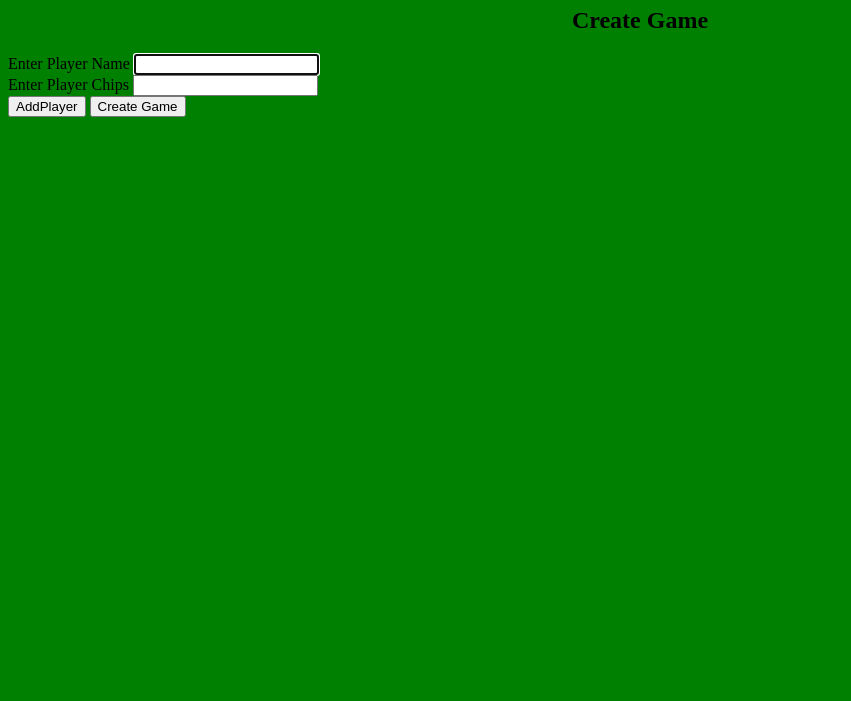
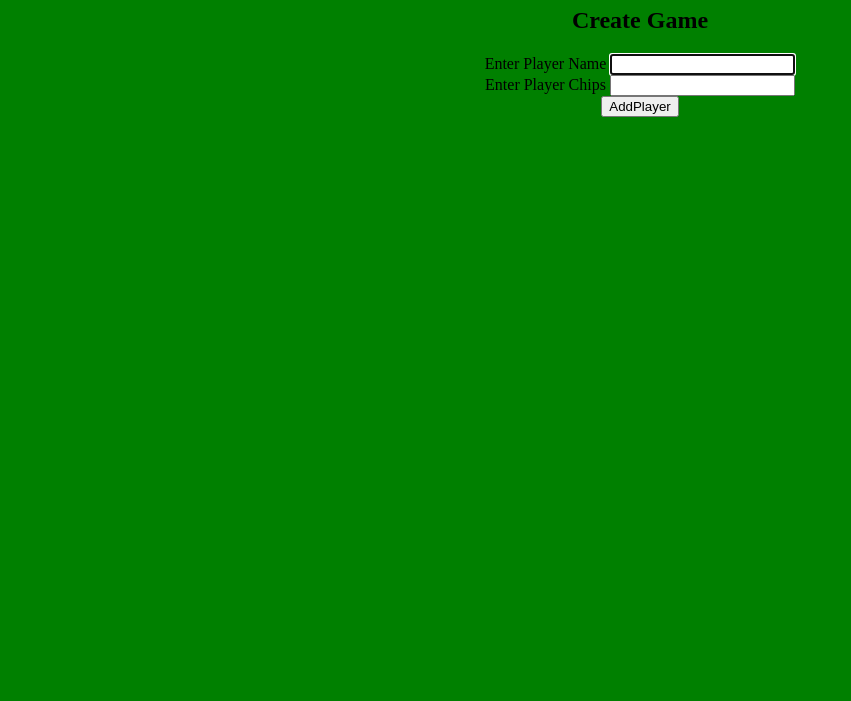
Before and after one commit to PolynomialD/Blackjack, a website built with webpack: page html/PlayBlackJack.html in a window 1280 px wide. Shown: the part 99-800 px from the top of the page, without its empty margins (0-851 px from the left). Built offline with nearby package versions, Linux system fonts and the light colour scheme.

Commit message:
refactored

```diff
--- a/html/PlayBlackJack.html
+++ b/html/PlayBlackJack.html
@@ -10,7 +10,7 @@
      <a href="../index.html">Back To Menu</a>
   </nav>
     <h1 style="text-align:center">&spades;&hearts; BlackJack &clubs;&diams;</h1>
-  <div id="createGameForm">
+  <div id="createGameForm" style="text-align:center">
     <h2 style="text-align:center">Create Game</h2>
     <div>
       <label>Enter Player Name</label>
@@ -19,7 +19,7 @@
       <input id="chipsInput" type="number"/>
     </div>
     <button id="addNewPlayerButton" onclick="addNewPlayer()">AddPlayer</button>
-    <button id="createGameButton" onclick="createBlackJackGame()">Create Game</button>
+    <button id="createGameButton" onclick="createBlackJackGame()" style="display:none">Create Game</button>
     <ul id="playersList"></ul>
   </div>
   <div id="table-div" style="display:none">
--- a/src/PlayBlackJack.js
+++ b/src/PlayBlackJack.js
@@ -18,6 +18,7 @@ function addNewPlayer() {
   li.appendChild(chipsNode)
 
   document.getElementById('playersList').appendChild(li)
+  document.getElementById('createGameButton').setAttribute('style', 'display:inline-block')
 }
 window.addNewPlayer = addNewPlayer
 
```
